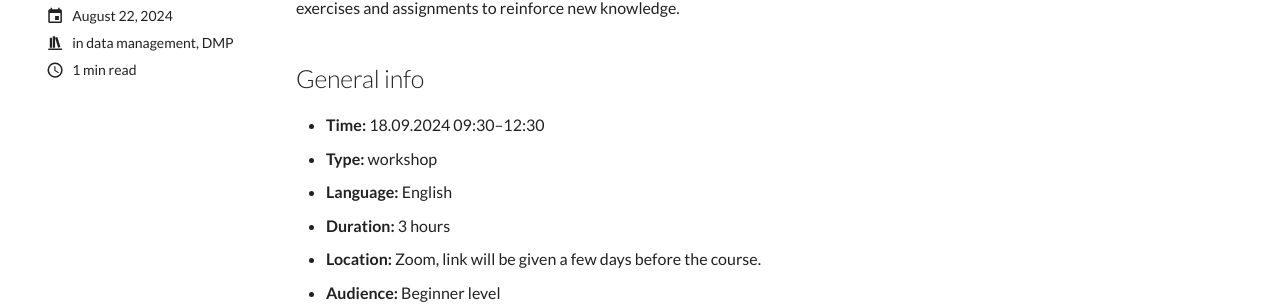
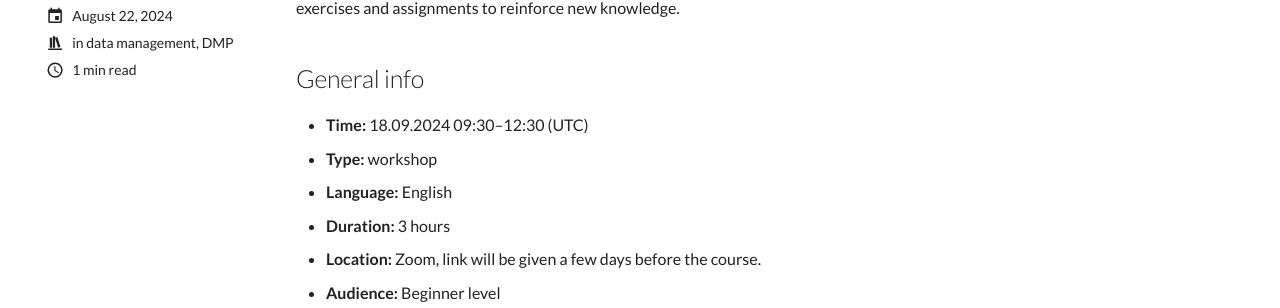
Before and after one commit to ELIXIREstonia/elixirestonia.github.io, an MkDocs documentation site: the page built from content/news/posts/2024/crash_course_DM.md, in a window 1280 px wide and 900 px high. Shown: the part 345-653 px from the top of the window. Built offline with MkDocs 1.6.1 and Material for MkDocs 9.7.7, drawn with Linux system fonts in a browser that asks for light colours; part of the change alters nothing that is shown.

```diff
--- a/overrides/training_en.html
+++ b/overrides/training_en.html
@@ -21,7 +21,7 @@
   <li><strong>Time:</strong>
     {{  instance.start.strftime("%d.%m.%Y %H:%M") -}}
     &ndash;
-    {{-  instance.end.strftime("%H:%M") -}}
+    {{-  instance.end.strftime("%H:%M") }} ({{ instance.end.astimezone().tzinfo -}})
   </li>
   <li><strong>Type:</strong> workshop</li>
   <li><strong>Language:</strong> English</li>
@@ -154,12 +154,13 @@ to our newsletter</a>. Applications are accepted manually within a few days.</p>
     {
       "@context": "http://schema.org",
       "@type": "CourseInstance",
+      "@id": "{{ config.site_url }}{{ page.url }}#{{ loop.index }}",
       "dct:conformsTo": {
         "@type": "CreativeWork",
         "@id": "https://bioschemas.org/profiles/CourseInstance/1.0-RELEASE"
       },
-      "startDate": "{{ instance.start.astimezone().isoformat() }}",
-      "endDate": "{{ instance.end.astimezone().isoformat() }}",
+      "startDate": "{{ instance.start.date().isoformat() }}",
+      "endDate": "{{ instance.end.date().isoformat() }}",
       "organizer": {
         "@type": "Organization",
         "name": "{{ instance.organisation | e }}"
--- a/overrides/training_et.html
+++ b/overrides/training_et.html
@@ -21,7 +21,7 @@
   <li><strong>Aeg:</strong>
     {{  instance.start.strftime("%d.%m.%Y %H:%M") -}}
     &ndash;
-    {{-  instance.end.strftime("%H:%M") -}}
+    {{-  instance.end.strftime("%H:%M") }} ({{ instance.end.astimezone().tzinfo -}})
   </li>
   <li><strong>Tüüp:</strong> töötuba</li>
   <li><strong>Keel:</strong> eesti</li>
@@ -154,12 +154,13 @@ Taotlusi võetakse vastu mõne päeva jooksul käsitsi.</p>
     {
       "@context": "http://schema.org",
       "@type": "CourseInstance",
+      "@id": "{{ config.site_url }}{{ page.url }}#{{ loop.index }}",
       "dct:conformsTo": {
         "@type": "CreativeWork",
         "@id": "https://bioschemas.org/profiles/CourseInstance/1.0-RELEASE"
       },
-      "startDate": "{{ instance.start.astimezone().isoformat() }}",
-      "endDate": "{{ instance.end.astimezone().isoformat() }}",
+      "startDate": "{{ instance.start.date().isoformat() }}",
+      "endDate": "{{ instance.end.date().isoformat() }}",
       "organizer": {
         "@type": "Organization",
         "name": "{{ instance.organisation | e }}"
```
